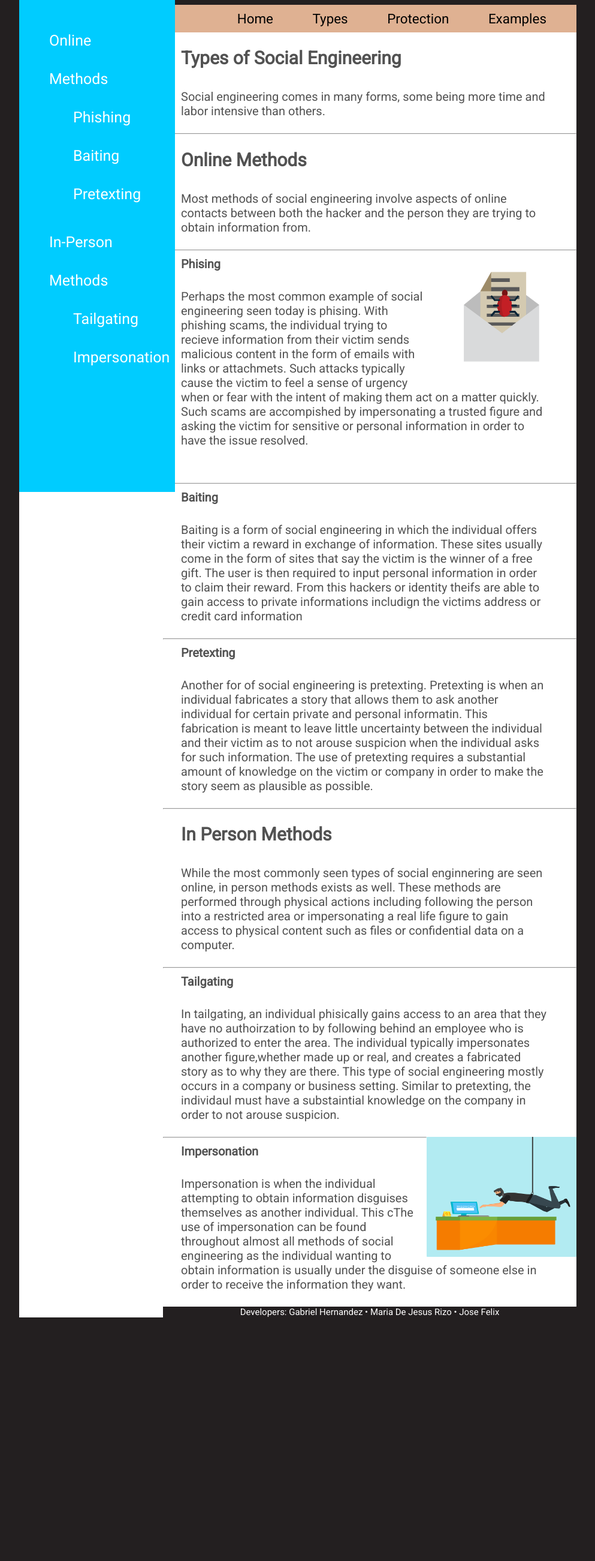
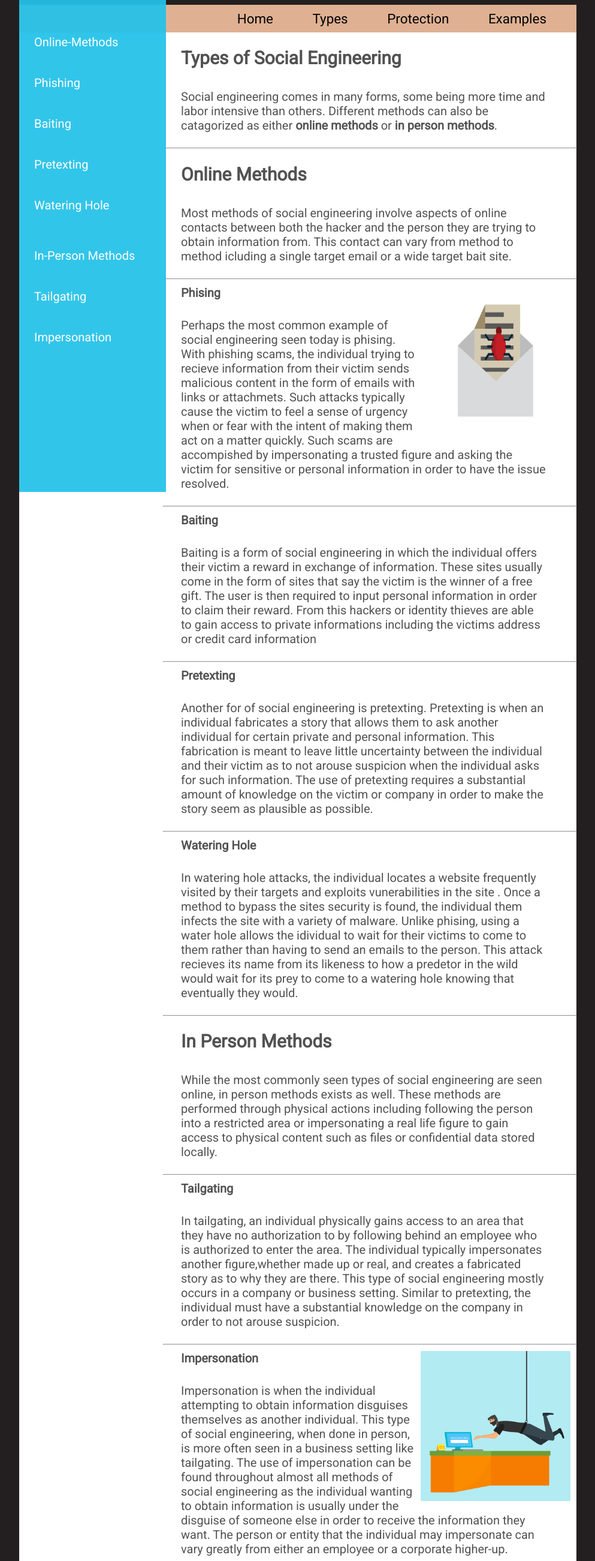
Before and after one commit to JFelix000/Social_Engineering, a plain HTML site: page types.html in a window 1280 px wide. Shown: the top 2602 px of the page at 60% size, without its empty margins (143-1136 px from the left). Before the commit the page ends 2204 px from the top, so only its background shows below. Drawn offline with Linux system fonts and the light colour scheme.

Commit message:
Text Added
Text added to html pages and errors in grammar fixed.  General section comments added to social_styles.css.

```diff
--- a/social_styles.css
+++ b/social_styles.css
@@ -3,13 +3,14 @@
 @import url('https://fonts.googleapis.com/css?family=Roboto');
 
 /* Structional Styles */
-/* All styles within this sectin will affect the structure and major elements of the HTML. Styles within will be inherited unless otherwise specified below in another section iubewfiuhfweui*/
+/* All styles within this sectin will affect the structure and major elements of the HTML. Styles within will be inherited unless otherwise specified below in another section*/
+/* The selector below states that properties within  this section will affect all elements of the HTML document.  In this case, the background color of the entire document will be the color specified in the property.*/
 
 html {
     background-color: #231F20;
 
 }
-
+/* The below selector stated that The background color of the body element will be white */
 body {
 
     background-color: white;
@@ -42,7 +43,7 @@ header>img {
 }
 
 /* Navigation Styles */
-
+/* All styles within this section will be applied to the nav elements in the HTML document*/
 nav {
     background-color: rgba(196, 110, 52, 0.534);
     text-align: right;
@@ -79,7 +80,7 @@ nav :link {
 }
 
 /* Sidebar Navigation Styles */
-
+/* Styles within this section are written to create the sidenavigation bar located on the types.html page. These styles will not affect any other section of the website or elements on the page. */
 section.sidenav {
     height: 100%;
     margin-left: 175px;
@@ -87,12 +88,11 @@ section.sidenav {
     position: fixed;
     top: 0;
     left: 0;
-    background-color: rgba(0, 204, 255);
+    background-color: rgba(37, 194, 233, 0.938);
     padding-top: 20px;
     text-align: left;
-    padding-right: 80px;
-    padding-inline-start: 10px;
-    line-height: 4em;
+    padding-right: 75px;
+    line-height: 3em;
 }
 
 section.main h1,
@@ -103,23 +103,25 @@ h3 {
 
 section.sidenav a {
     text-decoration: none;
-    font-size: 25px;
+    font-size: 20px;
     color: white;
     display: table;
-    width: 100%;
-    margin-left: 0px;
+    width: 215.5px;
+    padding: 10px 5px 10px 25px;
 }
 
 section.sidenav a:hover {
     background-color: white;
-    background-position: 160px;
     color: black;
 }
 
 section.sidenav ul {
     list-style: none;
+    display: block;
+    padding-inline-start: 0px;
 }
 
+/* Types.HTML Body and Text Styles */
 section.main {
     margin-left: 240px;
     font-size: 20px;
@@ -135,40 +137,31 @@ section.main li {
     padding-left: 30px;
 }
 
-section.main img {
-    width: 600px;
-    height: 500px;
-}
-
 section.main>img {
     float: right;
     width: 250px;
-    height: 200px;
+    height: 250px;
+    padding-right: 10px
 }
 
-/* Side Navigation 2 Styles */
-
-
 /* Article styles */
-
+/* All styles within this section will be applied to article elements within the the HTML document.*/
 article>h1 {
     margin-left: 20px;
 }
 /* These are all just to affect the index images at the bottom of the page, since they are article>img they do not affect the main dog picture in the home page. */
+article p {
+    text-align: left;
+    padding-right: 30px;
+}
+article>h1{
+    margin-left: 30px;
+}
 article>img {
     height: 265px;
     width: 470px;
     float: right;
-    /* margin-left: 40px;
-    margin-right: 40px; */
-    margin-left: 40px;
-    margin-right: 40px;
-    margin-bottom: 10px;
-}
-
-article p {
-    text-align: left;
-    padding-right: 20vh;
+    margin: 10px 40px 10px 40px;
 }
 
 article>p>a {
@@ -181,28 +174,16 @@ article>p>a:hover {
 }
 /* This was to change  */
 article>ul li a:link, article>ul li a:active, article>ul li a:visited {
-    color: black;
+    color: rgba(255, 139, 62, 0.89);
     text-decoration: none;
 }
 
 article>ul li a:hover {
-    color: rgba(196, 110, 52, 0.534);
-}
-/* article>dt dd{
-    padding-right: 50px;
-} */
-/* Aside Styles */
-
-
-/* Footer Styles */
-footer {
-    text-align: center;
-    background-color: #231F20;
-    color: white;
-    font-size: 15px;
+    color: rgba(255, 139, 62, 0.534);
 }
 
 /* Description List Styles */
+/* All styles within this section will affect description list elements (dl, dt, and dd elements) within the HTML document. */
 dl {
     padding-left: 20px;
     font-weight: bold;
@@ -210,7 +191,16 @@ dl {
     text-decoration: none;
 
 }
+dl>img{
+    width: 350px;
+    height:200px;
+    float: right;
+    padding: 0px 10px;
+}
 
+dt{
+    padding-bottom: 10px;
+}
 dd {
     font-weight: normal;
     text-decoration: none;
@@ -218,10 +208,20 @@ dd {
 }
 
 /* Blockquote styles */
-
+/* Styles wihtin this section will be applied to blockquote elements within the HTML document.*/
 blockquote {
     padding: 10px 10px;
-    width: 900px;
     background-color: bisque;
-    box-shadow: 2px 2px 2px;
+    box-shadow: 5px 5px 5px;
 }
+
+/* Footer Styles */
+/* All styles within this section will affect footer elements within the HTML document. */
+footer {
+    text-align: center;
+    background-color: #231F20;
+    color: white;
+    font-size: 15px;
+    padding-top: 3px;
+    padding-bottom: 3px
+}
--- a/types.html
+++ b/types.html
@@ -20,18 +20,27 @@
     <header>
         <nav>
             <ul>
-                <li> <a href="index.html">Home</a> </li>
-                <li> <a href="types.html">Types</a> </li>
-                <li> <a href="protection.html">Protection</a> </li>
-                <li> <a href="examples.html">Examples</a> </li>
+                <li>
+                    <a href="index.html">Home</a>
+                </li>
+                <li>
+                    <a href="types.html">Types</a>
+                </li>
+                <li>
+                    <a href="protection.html">Protection</a>
+                </li>
+                <li>
+                    <a href="examples.html">Examples</a>
+                </li>
             </ul>
         </nav>
     </header>
 
     <section class="sidenav">
         <ul>
-            <li><a href="#online">Online Methods</a></li>
-            <ul>
+            <li>
+                <a href="#online">Online-Methods</a>
+            </li>
             <li>
                 <a href="#online1">Phishing</a>
             </li>
@@ -41,11 +50,14 @@
             <li>
                 <a href="#online3">Pretexting</a>
             </li>
-            </ul>
+            <li>
+                <a href="#online4">Watering Hole</a>
+            </li>
         </ul>
         <ul>
-            <li><a href="#person">In-Person Methods</a></li>
-            <ul>
+            <li>
+                <a href="#person">In-Person Methods</a>
+            </li>
              <li>
                 <a href="#person1">Tailgating</a>
             </li>
@@ -53,17 +65,15 @@
                 <a href="#person2">Impersonation</a>
             </li>
         </ul>
-
-        </ul>
     </section>
 
     <section class="main">
         <h1>Types of Social Engineering</h1>
-        <p>Social engineering comes in many forms, some being more time and labor intensive than others. </p>
+        <p>Social engineering comes in many forms, some being more time and labor intensive than others. Different methods can also be catagorized as either <strong>online methods</strong> or <strong>in person methods</strong>.</p>
         <hr>
         <h2 id="online"> Online Methods</h2>
         <p>Most methods of social engineering involve aspects of online contacts between both the hacker and the person
-            they are trying to obtain information from. </p>
+            they are trying to obtain information from. This contact can vary from method to method icluding a single target email or a wide target bait site. </p>
         <hr>
         <img src="Images/spamemail.png">
         <li id="online1">Phising</li>
@@ -74,48 +84,58 @@
             with the intent of making them act on a matter quickly. Such scams are accompished by impersonating a
             trusted figure and asking the victim for sensitive or personal information in order to have the issue
             resolved.</p>
-        <br>
         <hr>
 
         <li id="online2">Baiting</li>
         <p>Baiting is a form of social engineering in which the individual offers their victim a reward in exchange of
                 information. These sites usually come in the form of sites that say the victim is the winner of a free
                 gift. The user is then required to input personal information in order to claim their reward. From this
-            hackers or identity theifs are able to gain access to private informations includign the victims address or
-            credit card information</p>
+                hackers or identity thieves are able to gain access to private informations including the victims address or
+                credit card information
+     </p>
         <hr>
 
         <li id="online3">Pretexting</li>
         <p>Another for of social engineering is pretexting. Pretexting is when an individual fabricates a story that
-            allows them to ask another individual for certain private and personal informatin. This fabrication is
+                allows them to ask another individual for certain private and personal information. This fabrication is
                 meant to leave little uncertainty between the individual and their victim as to not arouse suspicion when
                 the individual asks for such information. The use of pretexting requires a substantial amount of knowledge
-            on the victim or company in order to make the story seem as plausible as possible.</p>
+                on the victim or company in order to make the story seem as plausible as possible.
+     </p>
 
         <hr>
+
+        <li id="online4">Watering Hole</li>
+        <p>In watering hole attacks, the individual locates a website frequently visited by their targets and exploits vunerabilities in the site . Once a method to bypass the sites security is found, the individual them infects the site with a variety of
+                malware. Unlike phising, using a water hole allows the idividual to wait for their victims to come to them rather than having to send an emails to the person. This attack recieves its name from its likeness to how a predetor in the wild would wait for its prey to come to a watering hole knowing that eventually they would. </p>
+        <hr>
+
         <h2 id="person">In Person Methods</h2>
 
-        <p>While the most commonly seen types of social enginnering are seen online, in person methods exists as well.
+        <p>While the most commonly seen types of social engineering are seen online, in person methods exists as well.
                 These methods are performed through physical actions including following the person into a restricted area
                 or impersonating a real life figure to gain access to physical content such as files or confidential data
-            on a computer. </p>
+                stored locally.
+     </p>
 
         <hr>
         <li id="person1">Tailgating</li>
-        <p>In tailgating, an individual phisically gains access to an area that they have no authoirzation to by
+        <p>In tailgating, an individual physically gains access to an area that they have no authorization to by
                 following
                 behind an employee who is authorized to enter the area. The individual typically impersonates another
                 figure,whether made up or real, and creates a fabricated story as to why they are there. This type of
-            social engineering mostly occurs in a company or business setting. Similar to pretexting, the individaul
-            must have a substaintial knowledge on the company in order to not arouse suspicion. </p>
-        <img src="Images/ninja.png" alt="">
+                social engineering mostly occurs in a company or business setting. Similar to pretexting, the individual
+                must have a substantial knowledge on the company in order to not arouse suspicion.
+     </p>
         <hr>
+        <img src="Images/ninja.png" alt="ninja">
         <li id="person2">Impersonation</li>
         <p>Impersonation is when the individual attempting to obtain information disguises themselves as another
-            individual. This cThe use of impersonation can be found throughout almost all methods of social engineering
+                individual. This type of social engineering, when done in person, is more often seen in a business setting like tailgating. The use of impersonation can be found throughout almost all methods of social engineering
                 as the individual
                 wanting to obtain information is usually under the disguise of someone else in order to receive the
-            information they want.</p>
+                information they want. The person or entity that the individual may impersonate can vary greatly from either an employee or a corporate higher-up.
+     </p>
 
         <footer>Developers: Gabriel Hernandez &#8226; Maria De Jesus Rizo &#8226; Jose Felix</footer>
         <!--[if lt IE 7]>
```
Also changed, not shown: examples.html (+10 -4 lines), index.html (+10 -10 lines), protection.html (+11 -8 lines). Lines whose indentation alone changed are shown as unchanged.
